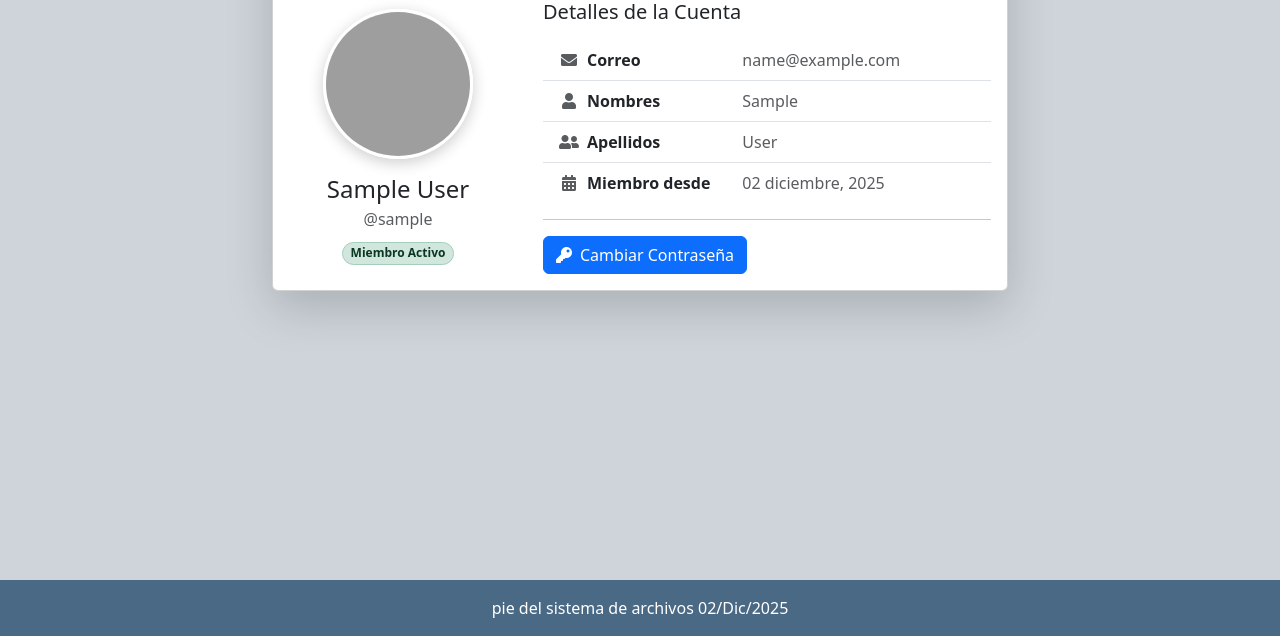
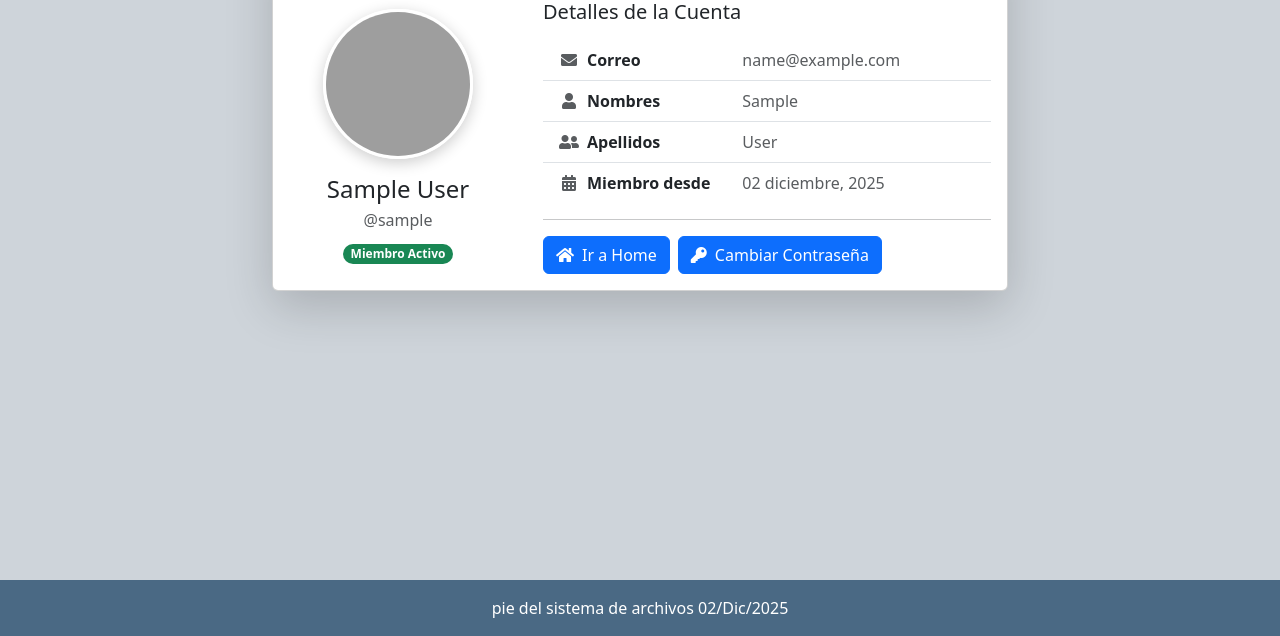
Before and after one commit to everdelgad0/SISarchivos, a Django app: page /users/profile/ in a window 1280 px wide. Shown: the part 164-800 px from the top of the page. Run offline with Django 5.2, Linux system fonts and the light colour scheme; the visitor is signed in with stand-in values (Sample User, id 1); data comes from the database, SQL or seed files in the repository; grey boxes are pictures that could not be loaded.

Commit message:
enlace home

```diff
--- a/apps/users/forms.py
+++ b/apps/users/forms.py
@@ -32,9 +32,6 @@ class RegistroForm(UserCreationForm):
         return email
 
 class ProfileUpdateForm(forms.ModelForm):
-    """
-    Formulario para actualizar la foto de perfil.
-    """
     class Meta:
         model = Profile
         fields = ['picture']
--- a/apps/users/models.py
+++ b/apps/users/models.py
@@ -2,9 +2,6 @@ from django.db import models
 from django.contrib.auth.models import User
 
 class Profile(models.Model):
-    """
-    Modelo que extiende el modelo User de Django para añadir campos adicionales.
-    """
     user = models.OneToOneField(User, on_delete=models.CASCADE, related_name='profile')
     picture = models.ImageField(
         upload_to='users/pictures/',
@@ -16,7 +13,6 @@ class Profile(models.Model):
     def __str__(self):
         return f'Perfil de {self.user.username}'
 
-# Create your models here.
 class Permisos(models.Model):
     class Meta:
         permissions = [
--- a/apps/users/signals.py
+++ b/apps/users/signals.py
@@ -5,13 +5,7 @@ from .models import Profile
 
 @receiver(post_save, sender=User)
 def create_or_update_user_profile(sender, instance, created, **kwargs):
-    """
-    Crea un perfil para un nuevo usuario o se asegura de que uno exista
-    para un usuario existente que se está guardando.
-    """
     if created:
         Profile.objects.create(user=instance)
     else:
-        # Para usuarios existentes, nos aseguramos de que tengan un perfil.
-        # Esto soluciona el problema para usuarios creados antes de implementar los perfiles.
         Profile.objects.get_or_create(user=instance)
--- a/apps/users/templates/auth/profile.html
+++ b/apps/users/templates/auth/profile.html
@@ -34,10 +34,8 @@
                         <div class="col-md-4 text-center align-self-center">
                             <form method="post" enctype="multipart/form-data" id="profilePictureForm">
                                 {% csrf_token %}
-                                <!-- Ocultamos el input de archivo, pero lo dejamos funcional -->
                                 <input type="file" name="picture" id="id_picture" accept="image/*" style="display: none;">
 
-                                <!-- La etiqueta 'label' ahora envuelve la imagen y activa el input oculto -->
                                 <label for="id_picture" id="profilePictureLabel" style="cursor: pointer;" title="Haz clic para cambiar la foto">
                                     {% if user.profile.picture %}
                                         <img src="{{ user.profile.picture.url }}" class="img-fluid rounded-circle mb-3" style="width: 150px; height: 150px; object-fit: cover;" alt="Foto de perfil">
@@ -48,7 +46,7 @@
                             </form>
                             <h4 class="card-title mb-1">{{ user_data.get_full_name|default:user_data.username }}</h4>
                             <p class="text-muted mb-2">@{{ user_data.username }}</p>
-                            <span class="badge rounded-pill bg-success-subtle text-success-emphasis border border-success-subtle">Miembro Activo</span>
+                            <span class="badge rounded-pill bg-success">Miembro Activo</span>
                         </div>
                         <div class="col-md-8 ps-md-4">
                             <h5 class="mb-3">Detalles de la Cuenta</h5>
@@ -59,9 +57,14 @@
                                 <li class="list-group-item"><div class="row align-items-center"><div class="col-5"><strong><i class="fas fa-calendar-alt fa-fw me-2 text-muted"></i>Miembro desde</strong></div><div class="col-7 text-muted">{{ user_data.date_joined|date:"d F, Y" }}</div></div></li>
                             </ul>
                             <hr>
-                            <a href="{% url 'users:change_password' %}" class="btn btn-primary">
-                                <i class="fas fa-key me-2"></i>Cambiar Contraseña
-                            </a>
+                            <div class="d-flex flex-wrap gap-2">
+                                <a href="{% url 'users:home' %}" class="btn btn-primary">
+                                    <i class="fas fa-home me-2"></i>Ir a Home
+                                </a>
+                                <a href="{% url 'users:change_password' %}" class="btn btn-primary">
+                                    <i class="fas fa-key me-2"></i>Cambiar Contraseña
+                                </a>
+                            </div>
                         </div>
                     </div>
                 </div>
@@ -75,7 +78,6 @@
             const pictureForm = document.getElementById('profilePictureForm');
 
             pictureInput.addEventListener('change', function() {
-                // Cuando el usuario selecciona un archivo, envía el formulario automáticamente.
                 pictureForm.submit();
             });
         });
--- a/apps/users/views.py
+++ b/apps/users/views.py
@@ -21,7 +21,6 @@ def main(request):
     archivador_count = Archivador.objects.count()
     archivo_count = Archivo.objects.count()
 
-    # Creamos un diccionario de contexto para pasarlo a la plantilla
     context = {
         'ambiente_count': ambiente_count,
         'estante_count': estante_count,
@@ -31,29 +30,21 @@ def main(request):
     return render(request, 'home.html', context)
 
 class UserProfileView(LoginRequiredMixin, UpdateView):
-    """
-    Muestra y actualiza la página de perfil del usuario autenticado.
-    """
     template_name = 'auth/profile.html'
     form_class = ProfileUpdateForm
     success_url = reverse_lazy('users:profile')
 
     def get_object(self):
-        # Devuelve la instancia del perfil del usuario actual, creándola si no existe.
         profile, created = Profile.objects.get_or_create(user=self.request.user)
         return profile
 
     def get_context_data(self, **kwargs):
         context = super().get_context_data(**kwargs)
-        # Añadimos el objeto 'user' explícitamente para mayor claridad en la plantilla
         context['user_data'] = self.request.user
         return context
 
     def form_valid(self, form):
-        # No guardamos el formulario directamente para evitar borrar la imagen.
-        # En su lugar, comprobamos si se subió un nuevo archivo.
         if 'picture' in self.request.FILES:
-            # Si hay un nuevo archivo, lo asignamos al perfil y guardamos el perfil.
             self.object.picture = self.request.FILES['picture']
             self.object.save()
         return super().form_valid(form)
```
